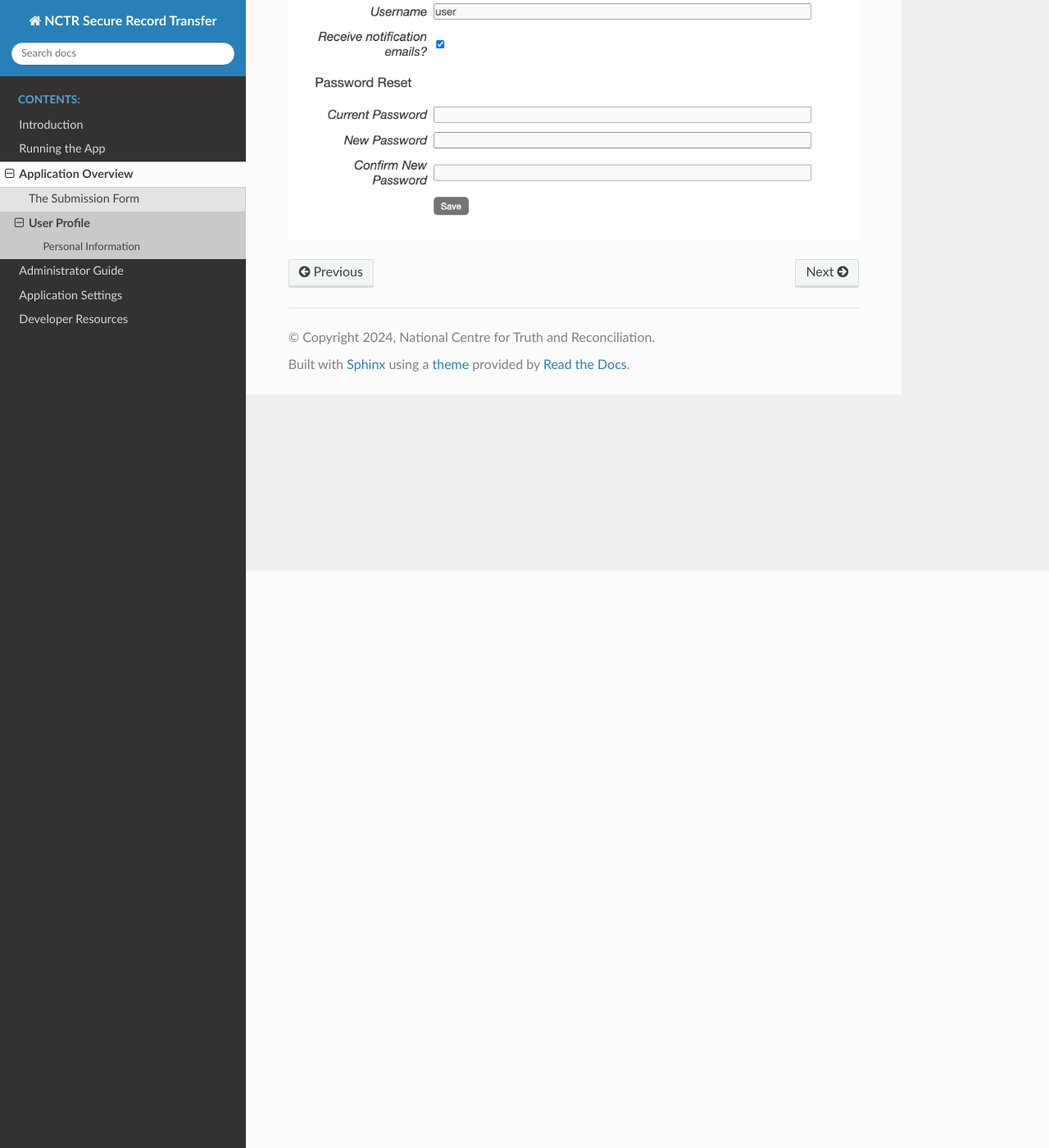
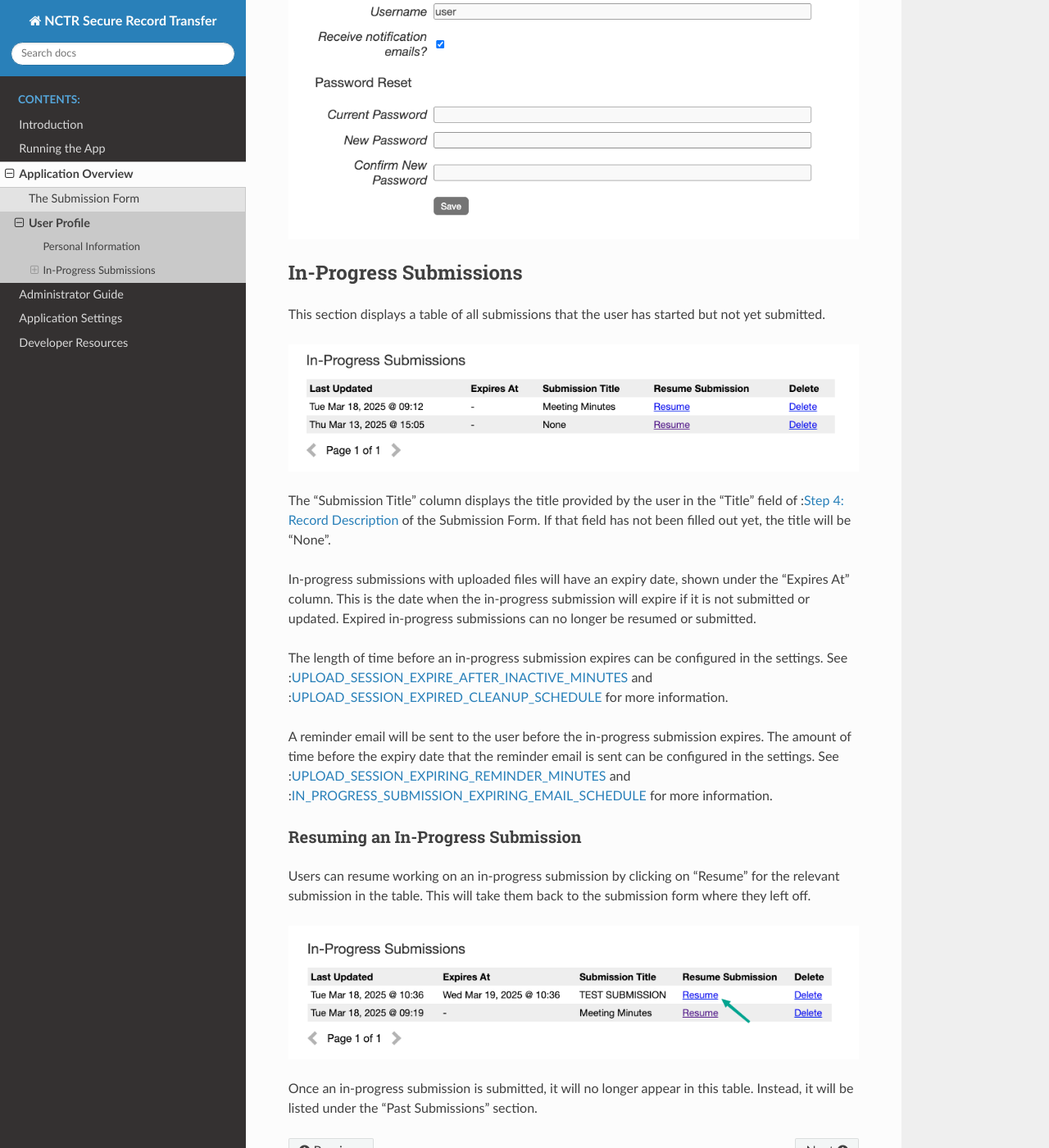
Before and after one commit to NationalCentreTruthReconciliation/Secure-Record-Transfer, a Sphinx documentation site: the page built from docs/application_overview/user-profile.rst, in a window 1280 px wide and 1400 px high, scrolled down 704 px. Shown: the whole window at 82% size. Built offline with Sphinx 7.4.7 and the Read the Docs theme 3.1.0, drawn with Linux system fonts in a browser that asks for light colours; some of the changed text lies outside the part shown.

Commit message:
Add In-Progress Submission section

```diff
--- a/docs/application_overview/user-profile.rst
+++ b/docs/application_overview/user-profile.rst
@@ -2,11 +2,12 @@ User Profile
 ============
 
 The user profile page is where users can view and edit their personal information. Users can also
-view their submission history, pending submissions and the submission groups they have created. The
+view their past submissions, in-progresss submissions and the submission groups they have created. The
 user profile page is accessible by clicking on "Profile" on the navigation bar.
 
 .. image:: images/user_profile_on_navbar.png
     :alt: User profile on the navigation bar
+
 
 Personal Information
 --------------------
@@ -19,3 +20,40 @@ email notifications for new submissions. By default, this checkbox is checked.
 
 .. image:: images/user_profile_personal_info.png
     :alt: User profile personal information
+
+
+In-Progress Submissions
+-----------------------
+This section displays a table of all submissions that the user has started but not yet submitted.
+
+.. image:: images/user_profile_in_progress_submissions.png
+    :alt: User profile in-progress submissions
+
+The "Submission Title" column displays the title provided by the user in the "Title" field of
+::ref:`Step 4: Record Description` of the Submission Form. If that field has not been filled out
+yet, the title will be "None".
+
+In-progress submissions with uploaded files will have an expiry date, shown under the "Expires At"
+column. This is the date when the in-progress submission will expire if it is not submitted or
+updated. Expired in-progress submissions can no longer be resumed or submitted.
+
+The length of time before an in-progress submission expires can be configured in the settings. See
+::ref:`UPLOAD_SESSION_EXPIRE_AFTER_INACTIVE_MINUTES` and
+::ref:`UPLOAD_SESSION_EXPIRED_CLEANUP_SCHEDULE` for more information.
+
+A reminder email will be sent to the user before the in-progress submission expires. The amount of
+time before the expiry date that the reminder email is sent can be configured in the settings. See
+::ref:`UPLOAD_SESSION_EXPIRING_REMINDER_MINUTES` and
+::ref:`IN_PROGRESS_SUBMISSION_EXPIRING_EMAIL_SCHEDULE` for more information.
+
+Resuming an In-Progress Submission
+^^^^^^^^^^^^^^^^^^^^^^^^^^^^^^^^^^
+
+Users can resume working on an in-progress submission by clicking on "Resume" for the relevant
+submission in the table. This will take them back to the submission form where they left off.
+
+.. image:: images/user_profile_resume_submission.png
+    :alt: User profile resume submission
+
+Once an in-progress submission is submitted, it will no longer appear in this table. Instead, it
+will be listed under the "Past Submissions" section.
```
Also changed, not shown: docs/application_overview/images/user_profile_in_progress_submissions.png (added), docs/application_overview/images/user_profile_resume_submission.png (added).
